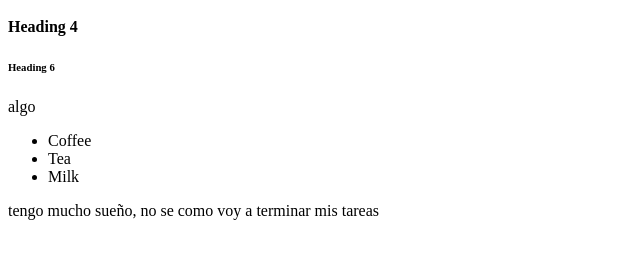
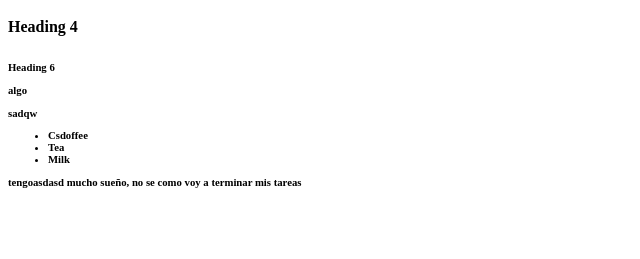
Before and after one commit to AgustinPasquali/devopsclass, a plain HTML site: page index.html in a window 1280 px wide. Shown: the part 135-394 px from the top of the page, without its empty margins (0-640 px from the left). Drawn offline with Linux system fonts and the light colour scheme.

Commit message:
just sleeping

```diff
--- a/index.html
+++ b/index.html
@@ -7,14 +7,14 @@
 <h3>Heading of the section that is not created</h3>
 <h4>Heading 4</h4>
 
-<h6>Heading 6</h6>
-<p>algo</p>
+<h6>Heading 6</hqw6>
+<p>algo</p>sadqw
 <ul>
-  <li>Coffee</li>
+  <li>Csdoffee</li>
   <li>Tea</li>
   <li>Milk</li>
 </ul>
-<p> tengo mucho sueño, no se como voy a terminar mis tareas </p>
+<p> tengoasdasd mucho sueño, no se como voy a terminar mis tareas </p>
 
 </body>
 
```
